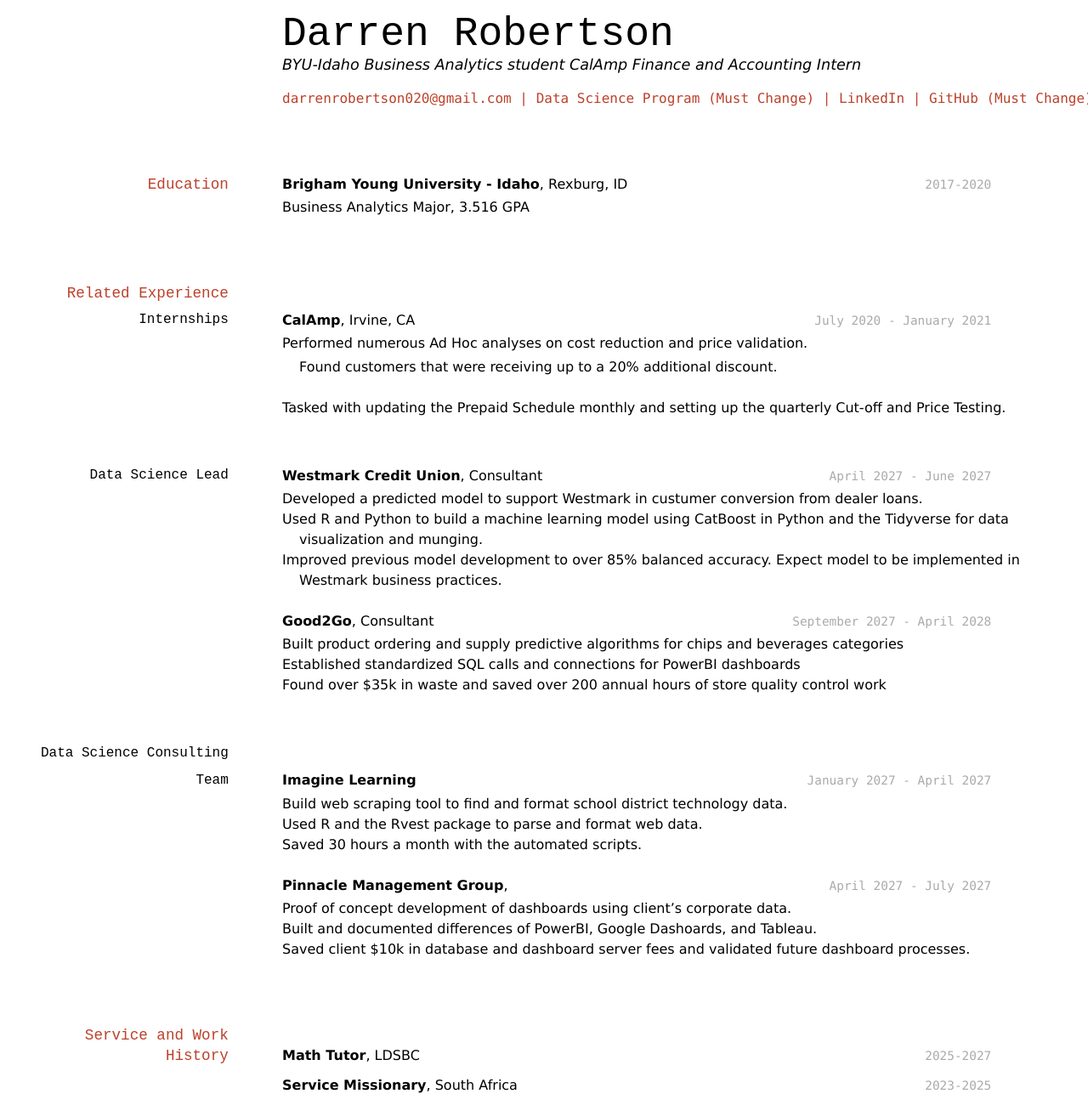
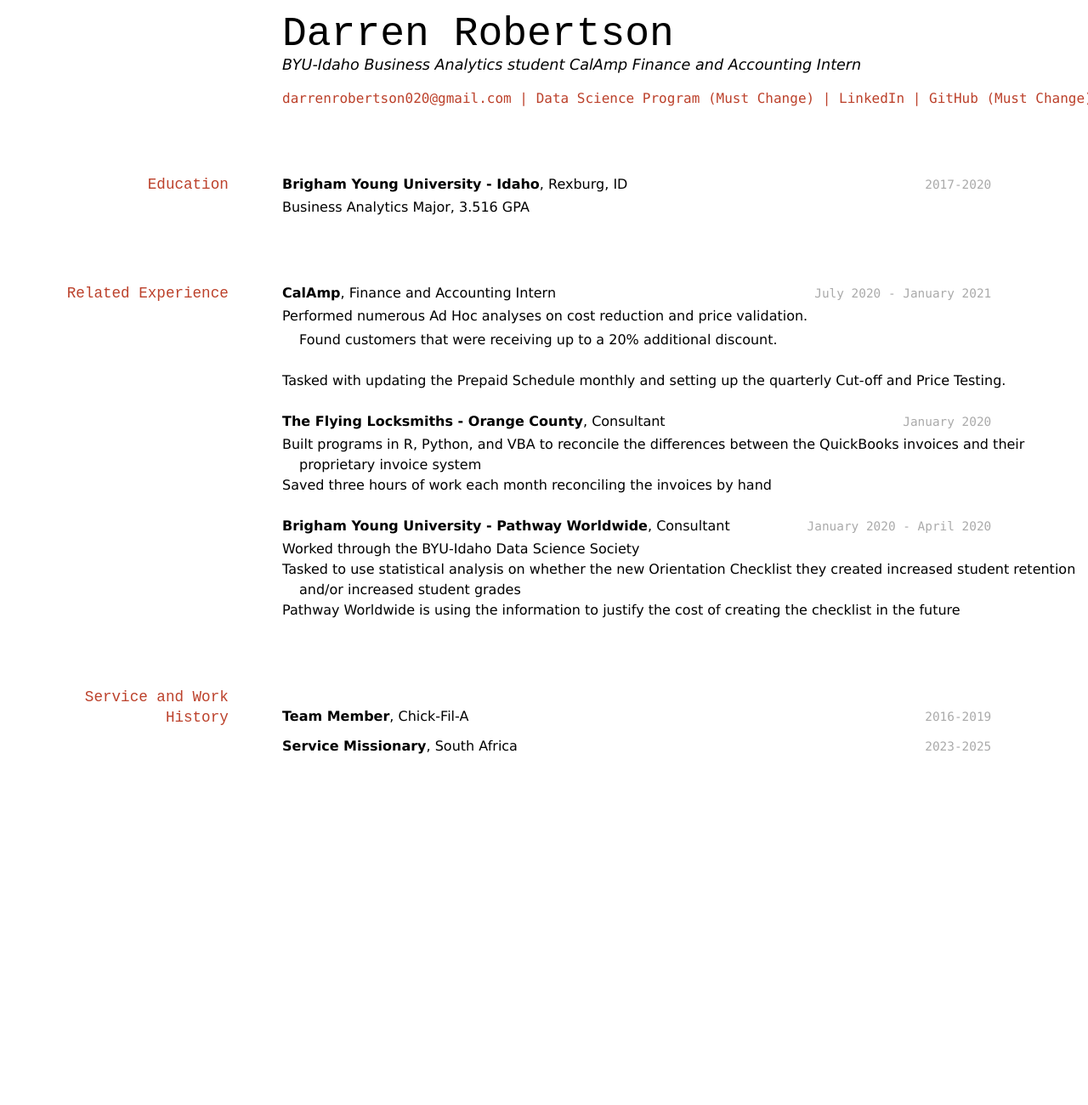
Before and after one commit to robertsonDarren/darrenrobertson_resume, a Jekyll site: the page built from docs/index.md, in a window 1280 px wide. Shown: the whole page at 85% size. Built offline with Jekyll 4.4.1, drawn with Linux system fonts in a browser that asks for light colours; after the commit the page ends 902 px from its top, so only the background shows below that.

Commit message:
Added more to resume.

```diff
--- a/docs/index.md
+++ b/docs/index.md
@@ -25,52 +25,32 @@ __Brigham Young University - Idaho__, Rexburg, ID
 
 ## Related Experience
 
-### Internships
-
 `July 2020 - January 2021`
-__CalAmp__, Irvine, CA
+__CalAmp__, Finance and Accounting Intern
 
 - Performed numerous Ad Hoc analyses on cost reduction and price validation.
     - Found customers that were receiving up to a 20% additional discount.
 - Tasked with updating the Prepaid Schedule monthly and setting up the quarterly Cut-off and Price Testing.
 
-### Data Science Lead
+`January 2020`
+__The Flying Locksmiths - Orange County__, Consultant
 
-`April 2027 - June 2027`
-__Westmark Credit Union__, Consultant
+- Built programs in R, Python, and VBA to reconcile the differences between the QuickBooks invoices and their proprietary invoice system
+- Saved three hours of work each month reconciling the invoices by hand
 
-- Developed a predicted model to support Westmark in custumer conversion from dealer loans.
-- Used R and Python to build a machine learning model using CatBoost in Python and the Tidyverse for data visualization and munging.
-- Improved previous model development to over 85% balanced accuracy. Expect model to be implemented in Westmark business practices.
+`January 2020 - April 2020`
+__Brigham Young University - Pathway Worldwide__, Consultant
 
-`September 2027 - April 2028`
-__Good2Go__, Consultant
+- Worked through the BYU-Idaho Data Science Society
+- Tasked to use statistical analysis on whether the new Orientation Checklist they created increased student retention and/or increased student grades
+- Pathway Worldwide is using the information to justify the cost of creating the checklist in the future
 
-- Built product ordering and supply predictive algorithms for chips and beverages categories
-- Established standardized SQL calls and connections for PowerBI dashboards
-- Found over $35k in waste and saved over 200 annual hours of store quality control work
-
-### Data Science Consulting Team
-
-`January 2027 - April 2027`
-__Imagine Learning__
-
-- Build web scraping tool to find and format school district technology data.
-- Used R and the Rvest package to parse and format web data.
-- Saved 30 hours a month with the automated scripts.
-
-`April 2027 - July 2027`
-__Pinnacle Management Group__,
-
-- Proof of concept development of dashboards using client's corporate data.
-- Built and documented differences of PowerBI, Google Dashoards, and Tableau.
-- Saved client $10k in database and dashboard server fees and validated future dashboard processes.
 
 
 ## Service and Work History
 
-`2025-2027`
-__Math Tutor__, LDSBC
+`2016-2019`
+__Team Member__, Chick-Fil-A
 
 
 `2023-2025`
```
